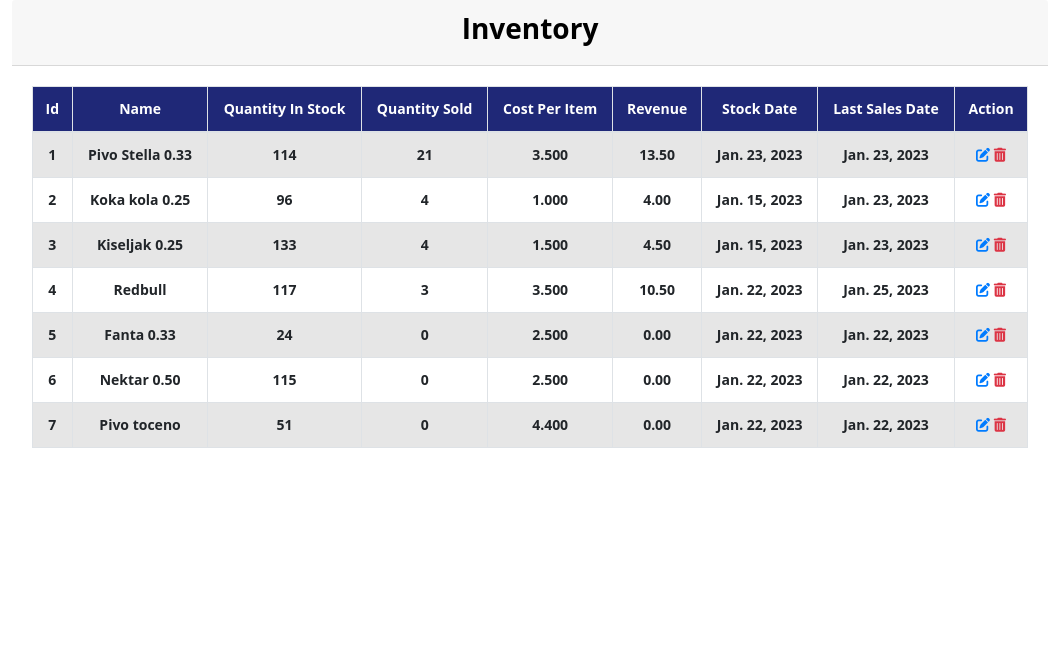
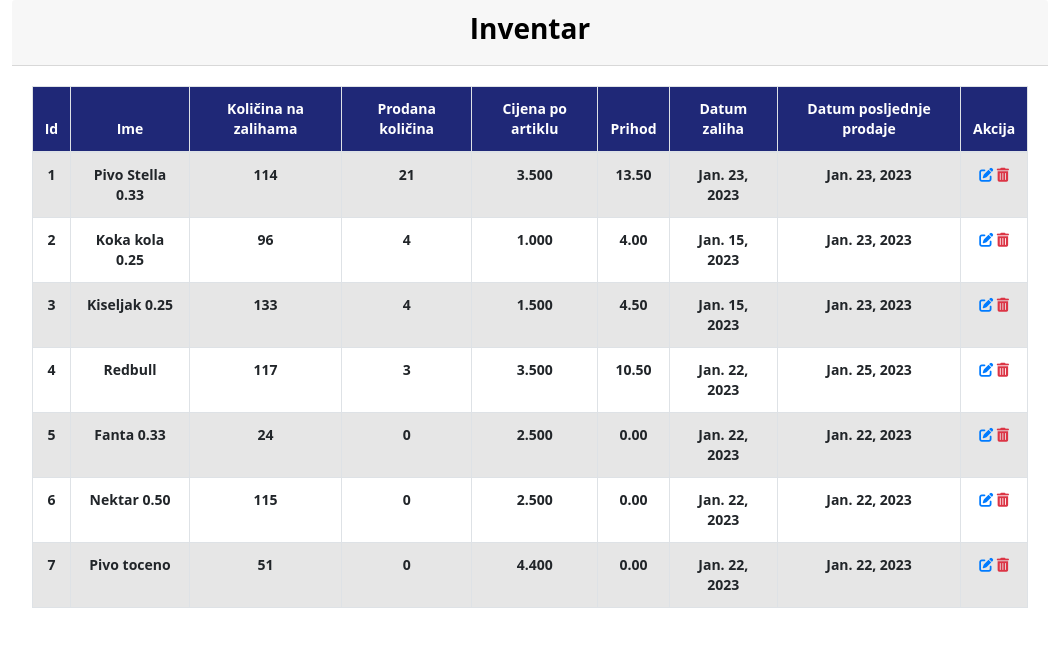
Before and after one commit to abdelalihassouna/IMS, a Django app: page /inventory/ in a window 1280 px wide. Shown: the part 55-702 px from the top of the page, without its empty margins (110-1169 px from the left). Run offline with Django 3.2, Linux system fonts and the light colour scheme; a user stored in the database is signed in; data comes from the database, SQL or seed files in the repository; lists and menus that the app fills with data are empty; some libraries are stand-ins or nearby versions.

Commit message:
bosnianLanguage

```diff
--- a/templates/inventories/inventory_add.html
+++ b/templates/inventories/inventory_add.html
@@ -5,7 +5,7 @@
 <div class="container content-section p-4" style="background-color: #1f2877;">
     <div class="card">
         <div class="card-header text-center">
-            <h3><strong>Add Product</strong></h3>
+            <h3><strong>Dodaj proizvod</strong></h3>
         </div>
         <div class="card-body">
             <form method="POST">
--- a/templates/inventories/inventory_list.html
+++ b/templates/inventories/inventory_list.html
@@ -1,7 +1,7 @@
 {% extends '../layout.html' %}
 {% block content %}
 <div class="card-header text-center">
-  <h3><strong>Inventory</strong></h3>
+  <h3><strong>Inventar</strong></h3>
 </div>
 <div class="card-body">
 <div class="content-section">
@@ -9,14 +9,14 @@
         <thead class="table" "text-center" style="background-color: #ffffff;">
           <tr class="text-center" style="background-color: #1f2877; color: #ffffff;">
             <th scope="col">Id</th>
-            <th scope="col">Name</th>
-            <th scope="col">Quantity In Stock</th>
-            <th scope="col">Quantity Sold</th>
-            <th scope="col">Cost Per Item</th>
-            <th scope="col">Revenue</th>
-            <th scope="col">Stock Date</th>
-            <th scope="col">Last Sales Date</th>
-            <th scope="col">Action</th>
+            <th scope="col">Ime</th>
+            <th scope="col">Količina na zalihama</th>
+            <th scope="col">Prodana količina</th>
+            <th scope="col">Cijena po artiklu</th>
+            <th scope="col">Prihod</th>
+            <th scope="col">Datum zaliha</th>
+            <th scope="col">Datum posljednje prodaje</th>
+            <th scope="col">Akcija</th>
           </tr>
         </thead>
         <tbody>
--- a/templates/inventories/inventory_update.html
+++ b/templates/inventories/inventory_update.html
@@ -5,7 +5,7 @@
 <div class="container content-section p-4" style="background-color: #1f2877;">
     <div class="card">
         <div class="card-header text-center">
-            <h3>Update Product</h3>
+            <h3>Ažurirajte proizvod</h3>
         </div>
         <div class="card-body">
             <form method="POST">
@@ -15,7 +15,7 @@
                     {{ form|crispy }}
                 </div>
                 <div class="form-group">
-                    <button class="btn btn-success btn-block" type="submit">Update</button>
+                    <button class="btn btn-success btn-block" type="submit">Ažuriraj</button>
                 </div>
             </form>
         </div>
--- a/templates/inventories/sales.html
+++ b/templates/inventories/sales.html
@@ -5,7 +5,7 @@
 <div class="container content-section p-4" style="background-color: #1f2877;">
     <div class="card">
         <div class="card-header text-center">
-            <h3><strong>Sales Form</strong></h3>
+            <h3><strong>Obrazac prodaje</strong></h3>
         </div>
         <div class="card-body">
             <form method="POST">
--- a/templates/inventories/stock_load.html
+++ b/templates/inventories/stock_load.html
@@ -5,7 +5,7 @@
 <div class="container content-section p-4" style="background-color: #1f2877;">
     <div class="card">
         <div class="card-header text-center" >
-            <h3><strong>Stock Load Form</strong></h3>
+            <h3><strong>Obrazac opterećenja zaliha</strong></h3>
         </div>
         <div class="card-body">
             <form method="POST">
--- a/templates/inventory_system/login.html
+++ b/templates/inventory_system/login.html
@@ -1,5 +1,5 @@
 {% extends "../layout.html" %}
-{% block title %}Login{% endblock %}
+{% block title %}Ulogovati se{% endblock %}
 {% load crispy_forms_tags %}
 {% load static %}
 {% block content %}
@@ -8,13 +8,13 @@
     {{ form.media }}
     <form method='POST'>
         <fieldset>
-            <legend class="borde_bottom pd-2 mb-4 text-center">Login Alfredo Bar</legend>
+            <legend class="borde_bottom pd-2 mb-4 text-center">Prijava Alfredo Bar</legend>
             {% csrf_token %}
             <div class="form-group">
                 {{ form|crispy}}
             </div>
             <div class="form-group">
-                <button class="btn btn-outline-success" type="submit" >Login</button>
+                <button class="btn btn-outline-success" type="submit" >Ulogovati se</button>
             </div>
             {% if form.errors %}
                 <div class="alert alert-danger" role="alert">
--- a/templates/inventory_system/logout.html
+++ b/templates/inventory_system/logout.html
@@ -7,9 +7,9 @@
 {% block content %}
     <div class="d-flex h-100 align-items-center justify-content-center">
         <div class="text-center mb-5">
-            <h1 class="mb-5">You have been logged out</h1>
-            <a href="{% url 'login' %}" class="btn btn-primary btn-lg">Login Again</a>
-            <a href="{% url 'register' %}" class="btn btn-primary btn-lg">Register</a>
+            <h1 class="mb-5">Odjavljeni ste</h1>
+            <a href="{% url 'login' %}" class="btn btn-primary btn-lg">Ponovo se prijavite</a>
+            <a href="{% url 'register' %}" class="btn btn-primary btn-lg">Registrirajte se</a>
         </div>
     </div>
 {% endblock %}
--- a/templates/inventory_system/register.html
+++ b/templates/inventory_system/register.html
@@ -1,12 +1,12 @@
 {% extends "../layout.html" %}
-{% block title %}Register{% endblock %}
+{% block title %}Registrirajte se{% endblock %}
 {% load crispy_forms_tags %}
 {% load static %}
 
 {% block content %}
 <head>
 <link rel="stylesheet" href="{% static 'registration.css' %}">
-<h1 class="text-center">Register</h1>
+<h1 class="text-center">Registrirajte se</h1>
 <form method="POST" action="">
   {% csrf_token %}
   <div class="form-group">
```
Also changed, not shown: templates/inventories/per_product.html (+9 -9 lines).
